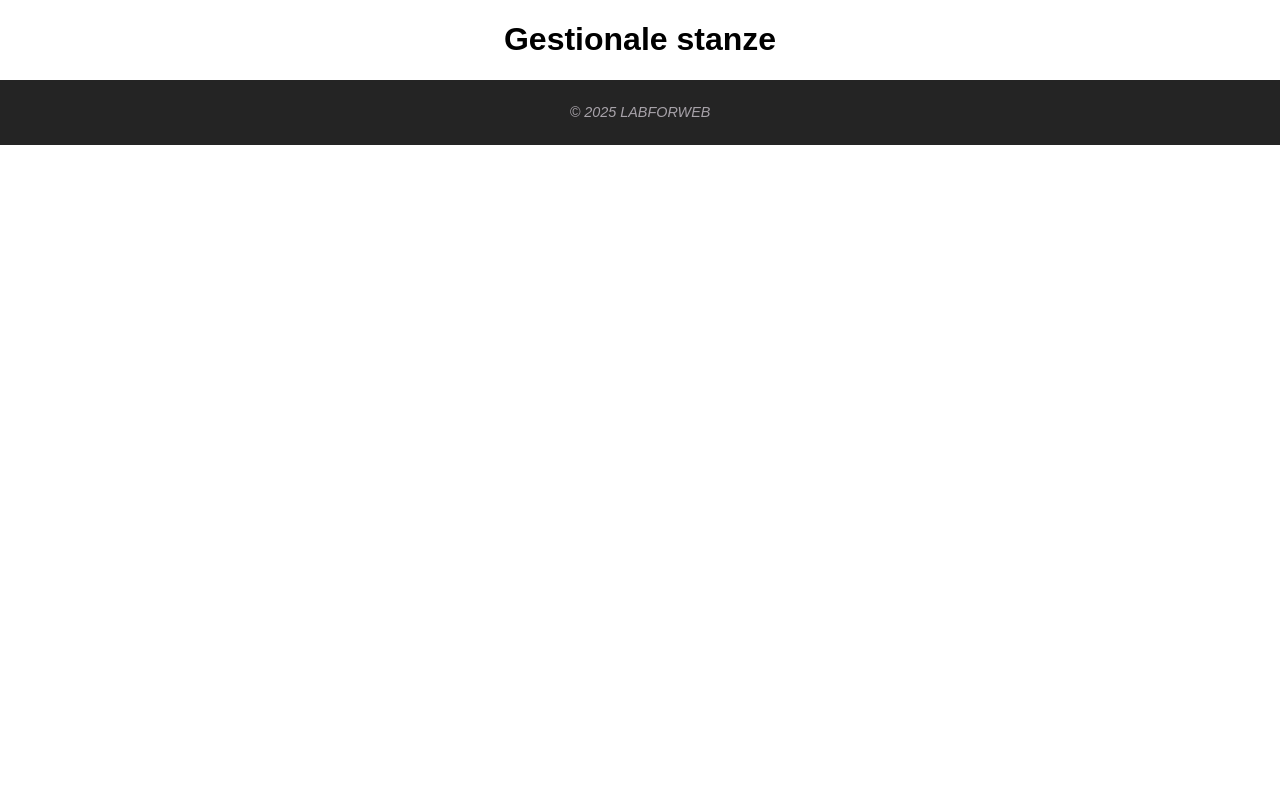
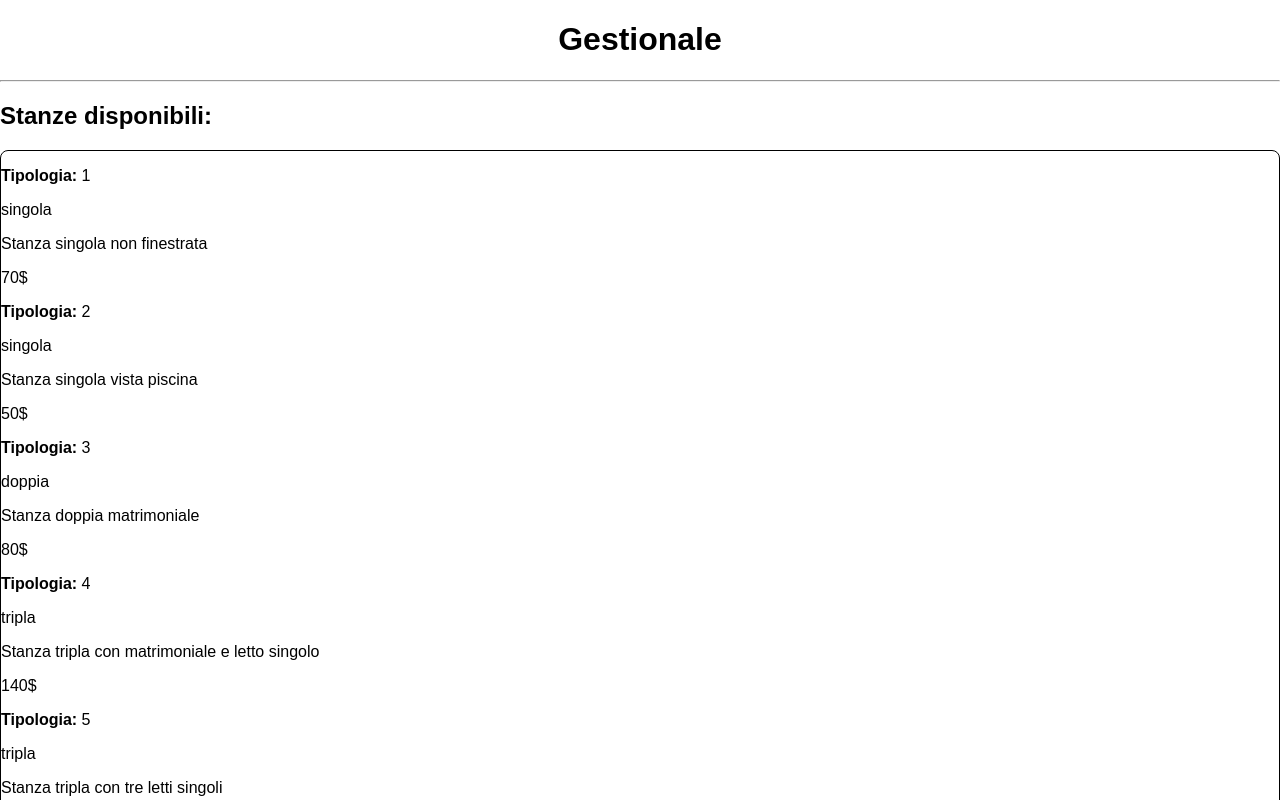
Before and after one commit to LPSimee/Stop-Code-Modulo-5, an Angular app in the folder 1-gestione-stanze/: page / in a window 1280 px wide. Shown: the top 800 px of the page. Built offline with nearby package versions, Linux system fonts and the light colour scheme.

Commit message:
feat(app component): added html tags to display Array of rooms

```diff
--- a/1-gestione-stanze/src/app/app.component.html
+++ b/1-gestione-stanze/src/app/app.component.html
@@ -1,11 +1,22 @@
 <app-header></app-header>
+<hr />
 
 <!-- Main content -->
-
 <!-- Rooms available -->
-<div></div>
+<h2>Stanze disponibili:</h2>
+<div class="room-ctn">
+    <ng-container *ngFor="let room of roomList">
+        <div class="room-item" *ngIf="room.disponibile">
+            <p><strong>Tipologia: </strong>{{ room.id }}</p>
+            <p>{{ room.tipologia }}</p>
+            <p>{{ room.descrizione }}</p>
+            <p>{{ room.prezzo }}$</p>
+        </div>
+    </ng-container>
+</div>
 
 <!-- Reserved rooms -->
+<h2>Stanze prenotate:</h2>
 <div></div>
+<app-footer></app-footer>
 <router-outlet />
-<app-footer></app-footer>
--- a/1-gestione-stanze/src/app/app.component.scss
+++ b/1-gestione-stanze/src/app/app.component.scss
@@ -0,0 +1,4 @@
+.room-ctn {
+    border: 1px solid black;
+    border-radius: 8px;
+}
--- a/1-gestione-stanze/src/app/app.component.ts
+++ b/1-gestione-stanze/src/app/app.component.ts
@@ -12,6 +12,7 @@ export type room = { id: number, tipologia: tipoStanza, descrizione: string, pre
     styleUrl: './app.component.scss'
 })
 export class AppComponent {
+
     roomList: Array<room> = [
         {
             id: 1,
--- a/1-gestione-stanze/src/app/header/header.component.html
+++ b/1-gestione-stanze/src/app/header/header.component.html
@@ -1,3 +1,3 @@
 <header>
-    <h1>{{ title }}</h1>
+    <h1>Gestionale</h1>
 </header>
--- a/1-gestione-stanze/src/app/header/header.component.ts
+++ b/1-gestione-stanze/src/app/header/header.component.ts
@@ -7,5 +7,4 @@ import { Component } from '@angular/core';
     styleUrl: './header.component.scss'
 })
 export class HeaderComponent {
-    title = 'Gestionale stanze';
 }
```
